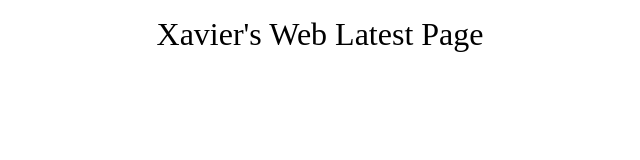
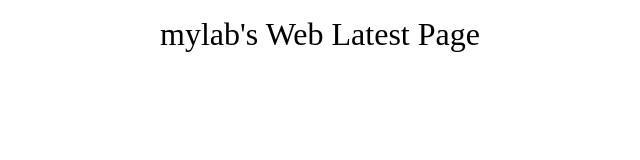
Before and after one commit to xbuniak/httpd, a plain HTML site: page index.html in a window 1280 px wide. Shown: the full height of the page, 320-960 px from the left. Drawn offline with Linux system fonts and the light colour scheme.

Commit message:
Update index.html

```diff
--- a/index.html
+++ b/index.html
@@ -7,7 +7,7 @@
 	</head>
 
 <body>
-	<header id="header"><p><font size="+3"><center>Xavier's Web Latest Page</center></font></p></header>
+	<header id="header"><p><font size="+3"><center>mylab's Web Latest Page</center></font></p></header>
 </body>
 
 </html>
```
